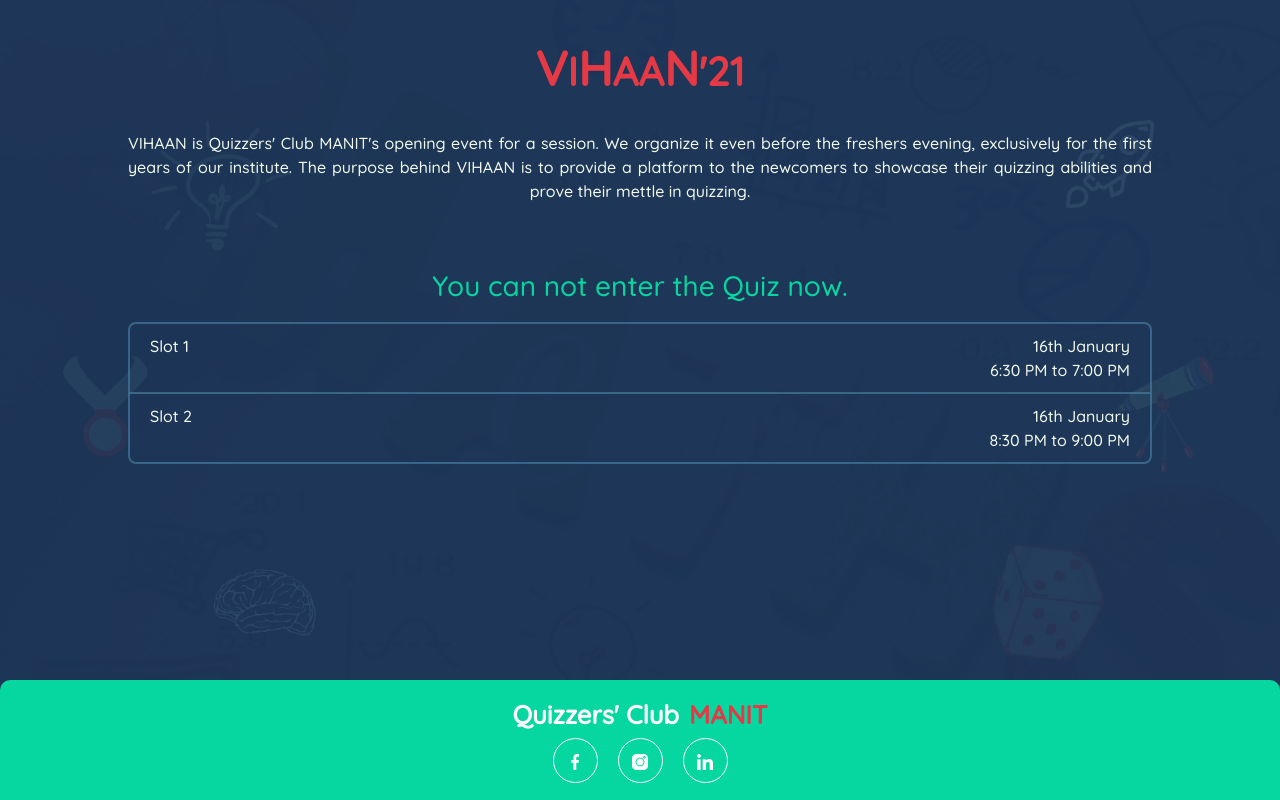
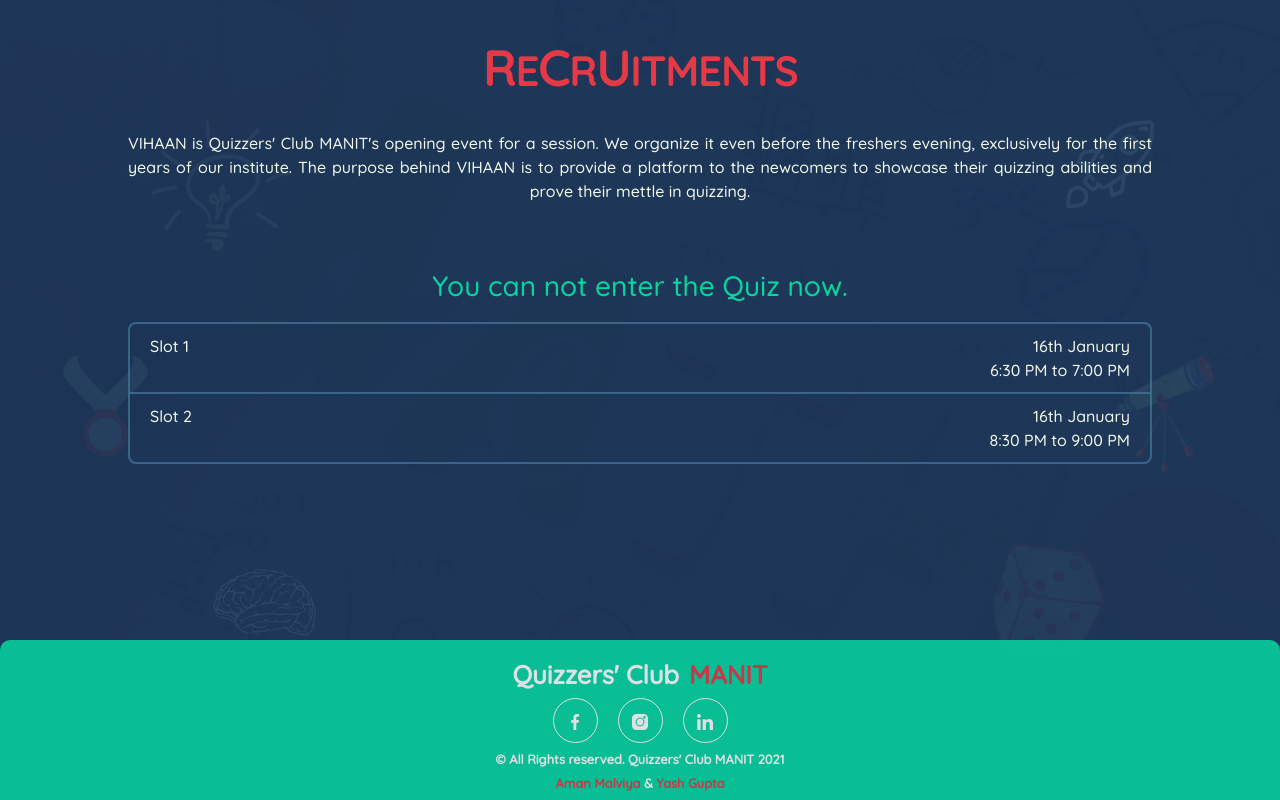
Before and after one commit to aman-malviya/carousel-based-quiz, a React (Create React App) app: page / in a window 1280 px wide. Built offline with nearby package versions, Linux system fonts and the light colour scheme.

Commit message:
prepared for recruitment test

```diff
--- a/public/styles.css
+++ b/public/styles.css
@@ -240,8 +240,11 @@ input[type="radio"]:checked ~ .option span {
 
 .brand{
   position:fixed;
+  display: flex;
+  flex-direction:  column;
+  align-items: center;
   bottom:0;
-  height:120px;
+  height:160px;
   width:100%;
   background-color: #06d6a0;
   color:#fff;
@@ -250,6 +253,16 @@ input[type="radio"]:checked ~ .option span {
   font-size:1.6rem;
   padding:15px 0;
   border-radius: 10px 10px 0 0;
+  opacity: 0.85;
+}
+.brand p{
+  margin: 0px;
+  padding: 0px;
+  font-size: 0.8rem;
+  padding: 2px;
+}
+.brand a{
+  color:#E63946 ;
 }
 .brand span{
   margin-left:10px;
--- a/src/components/App.jsx
+++ b/src/components/App.jsx
@@ -3,9 +3,9 @@ import LeaderBoard from './LeaderBoard'
 import {BrowserRouter as Router, Switch, Route} from 'react-router-dom'
 import Quiz from './Quiz'
 import Landing from './Landing'
-// import Admin from './Admin'
+import Admin from './Admin'
 import Instructions from './Instructions'
-// import AdminAuth from './AdminAuth'
+import AdminAuth from './AdminAuth'
 import NotFound from './NotFound'
 import Score from './Score'
 // import PrivateRoute from './PrivateRoute'
@@ -25,9 +25,9 @@ export default function App(){
             <Router>
                 <Switch>
                     <Route path='/' exact><Landing /></Route>
-                    {/*<Route path='/verification'><Otp /></Route>
+                    {/* <Route path='/verification'><Otp /></Route> */}
                     <Route path='/admin-login'><AdminAuth /></Route>
-                    <Route path='/admin'><Admin /></Route>*/}
+                    <Route path='/admin'><Admin /></Route>
                     <Route path="/leader-board" ><LeaderBoard /></Route>
                     <Route path='/quiz' component={Quiz} />
                     <Route path='/instructions' component={Instructions} />
--- a/src/components/Brand.jsx
+++ b/src/components/Brand.jsx
@@ -3,9 +3,12 @@ import SocialMedia from './SocialMedia'
 
 export default function Brand(){
     return <div className="brand">
-            Quizzers' Club
-            <span style={{'color':'#E63946', 'fontSize':'1.6rem'}}>MANIT</span>
-            <br />
+           <div> Quizzers' Club
+            <span style={{'opacity':'1','color':'#E63946', 'fontSize':'1.6rem'}}>MANIT</span>
+            </div>
+            {/* <br /> */}
             <SocialMedia />
+            <p>© All Rights reserved. Quizzers' Club MANIT 2021</p>
+            <p><a href="https://www.linkedin.com/in/aman-malviya-5347871b1">Aman Malviya</a> & <a href="https://www.linkedin.com/in/yash-gupta-aa5656193/">Yash Gupta</a> </p>
         </div>
 }
--- a/src/components/Event.jsx
+++ b/src/components/Event.jsx
@@ -2,6 +2,6 @@ import React from 'react'
 
 export default function Event(){
     return <h1 style={{'color':'#E63946', 'fontWeight':'bolder', 'textAlign':'center','fontSize':'3rem'}}>
-            V<span style={{'fontSize':'2.5rem'}}>I</span>H<span style={{'fontSize':'2.5rem'}}>AA</span>N<span style={{'fontSize':'2.5rem'}}>'21</span>
+            R<span style={{'fontSize':'2.5rem'}}>E</span>C<span style={{'fontSize':'2.5rem'}}>R</span>U<span style={{'fontSize':'2.5rem'}}>ITMENTS</span>
         </h1>
 }
```
Also changed, not shown: 1 other file (tests, documents, lock files or other folders).
